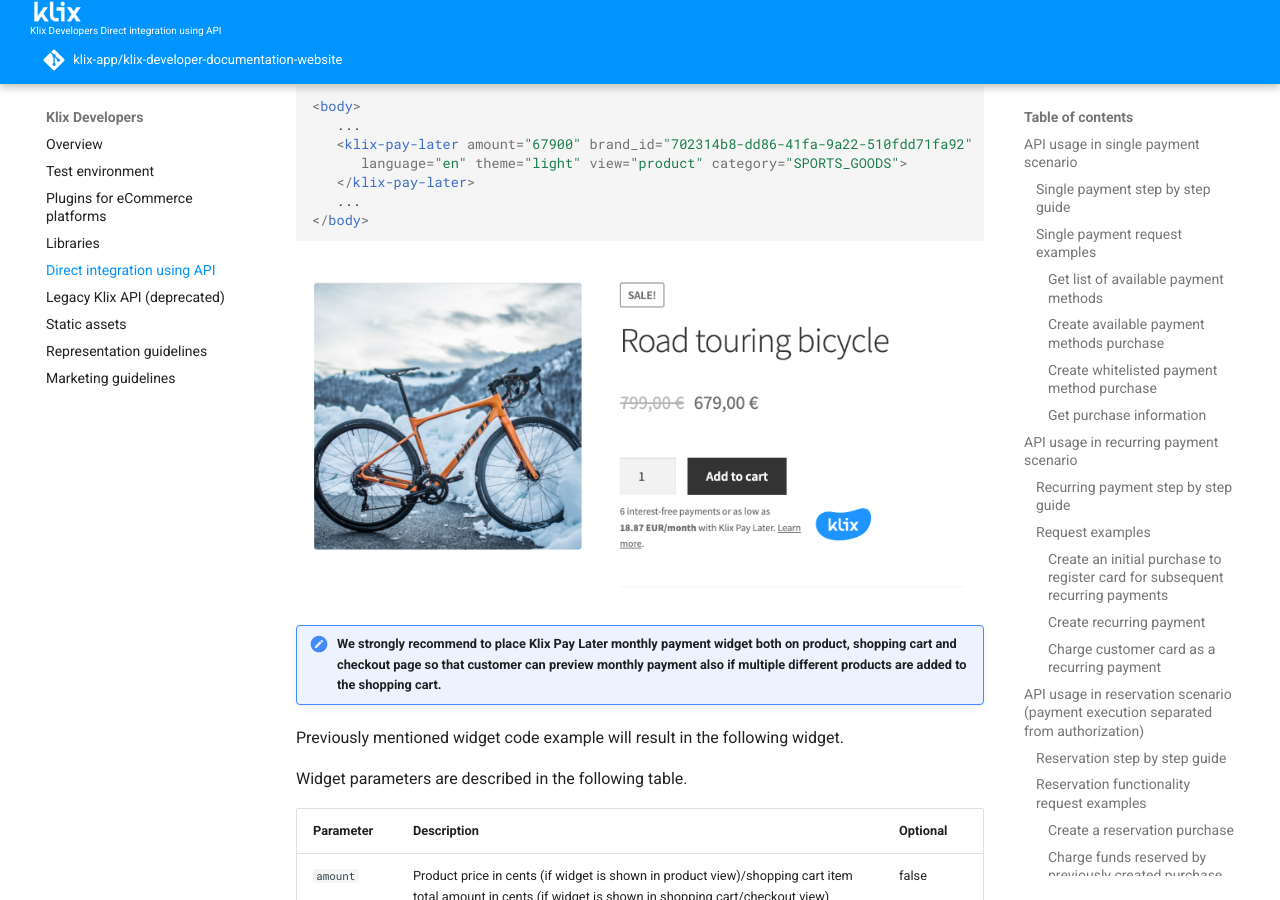
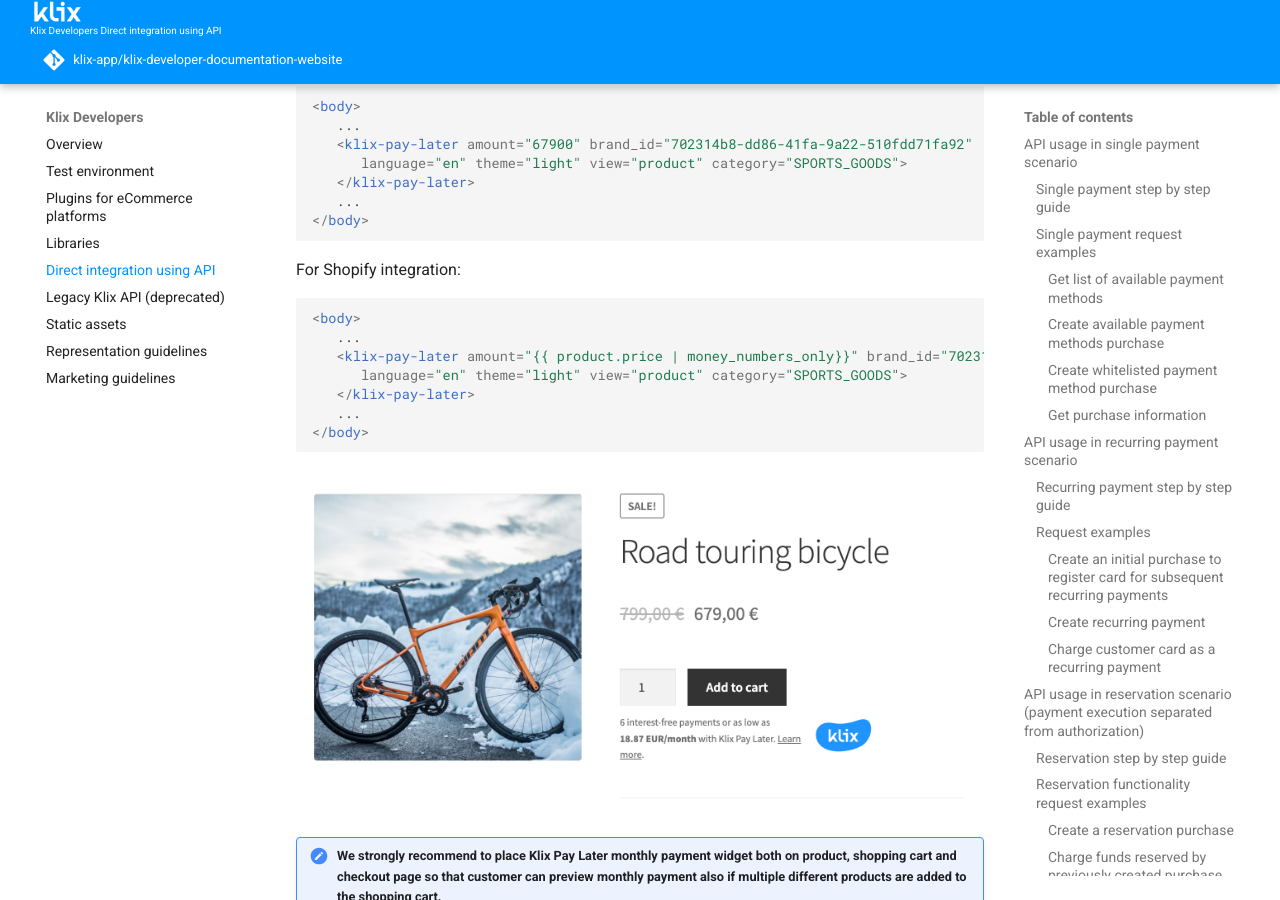
Before and after one commit to klix-app/klix-developer-documentation-website, an MkDocs documentation site: the page built from docs/api.md, in a window 1280 px wide and 900 px high, scrolled down 8362 px. Built offline with MkDocs 1.6.1 and Material for MkDocs 9.7.7, drawn with Linux system fonts in a browser that asks for light colours; a script that is not in the unit is left out; comment, search, counter and statistics services are not loaded.

Commit message:
pay later widget instruction for shopify

````diff
--- a/docs/api.md
+++ b/docs/api.md
@@ -353,6 +353,18 @@
 </body>
 ```
 
+For Shopify integration:
+
+```html
+<body>
+   ...
+   <klix-pay-later amount="{{ product.price | money_numbers_only}}" brand_id="702314b8-dd86-41fa-9a22-510fdd71fa92"
+      language="en" theme="light" view="product" category="SPORTS_GOODS">
+   </klix-pay-later>
+   ...
+</body>
+```
+
 ![Klix Pay Later widget in product page](images/klix_pay_later_monthly_payment_widget_on_product_page.png "Klix Pay Later widget in product page")
 
 !!! Note "We strongly recommend to place Klix Pay Later monthly payment widget both on product, shopping cart and checkout page so that customer can preview monthly payment also if multiple different products are added to the shopping cart."
````
